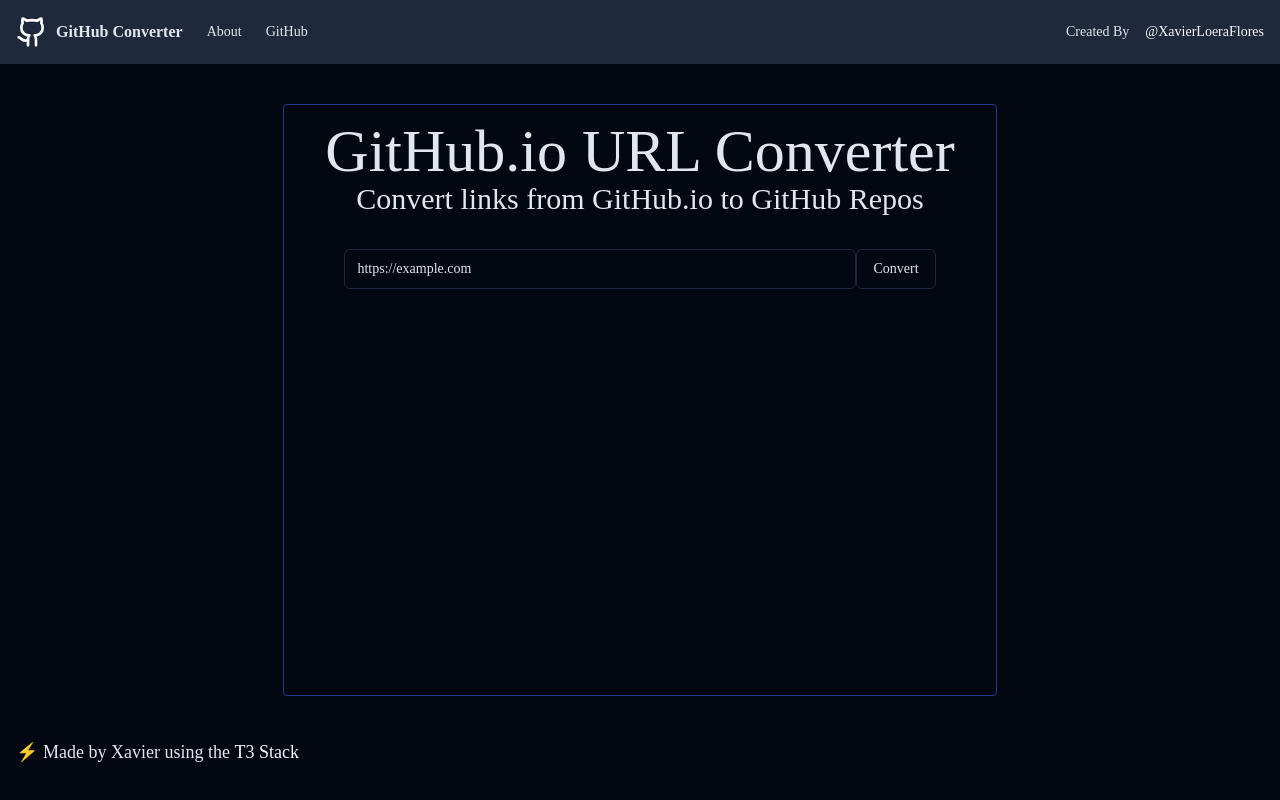
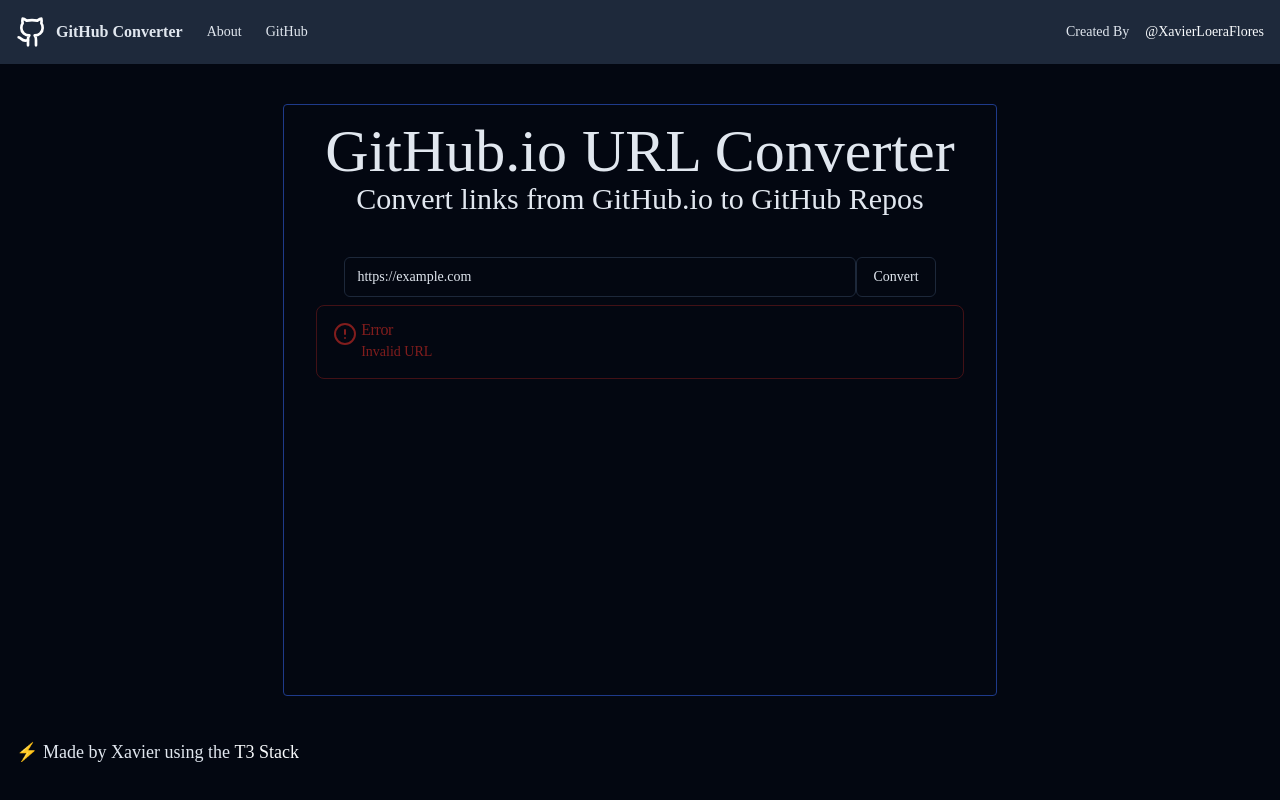
Before and after one commit to xavierloeraflores/github-url-converter, a Next.js app: page / in a window 1280 px wide. Both pictures are taken after typing "https://example.com" into the empty fields and a click on the button "Convert". Built offline with nearby package versions, Linux system fonts and the light colour scheme.

Commit message:
FEAT: Added Error Message to Homepage

```diff
--- a/src/pages/index.tsx
+++ b/src/pages/index.tsx
@@ -1,16 +1,35 @@
 import { type NextPage } from "next";
 import Head from "next/head";
+import { Alert, AlertTitle, AlertDescription } from "npm/components/ui/alert";
 import { Button } from "npm/components/ui/button";
 import { Input } from "npm/components/ui/input";
 import { useState } from "react";
+import { AlertCircle } from "lucide-react";
+
+const regex = /https:\/\/([a-zA-Z0-9-]+)\.github\.io\/([a-zA-Z0-9-]+)\/?/;
 
 const Home: NextPage = () => {
   const [input, setInput] = useState<string>("");
+  const [user, setUser] = useState<string>("");
+  const [repo, setRepo] = useState<string>("");
+  const [error, setError] = useState<string>("");
   function inputChange(e: React.ChangeEvent<HTMLInputElement>) {
     setInput(e.target.value);
   }
   function buttonOnClick() {
-    console.log(input);
+    const match = input.match(regex);
+    if (!match) {
+      setError("Invalid URL");
+      return;
+    }
+    const user = match[1] || "";
+    const repo = match[2] || "";
+    if (user === "" || repo === "") {
+      setError("Unexpected Error");
+      return;
+    }
+    setUser(user);
+    setRepo(repo);
   }
 
   return (
@@ -30,7 +49,7 @@
         <h3 className="mb-8 text-center text-2xl md:text-3xl">
           Convert links from GitHub.io to GitHub Repos
         </h3>
-        <div className="mx-4  flex w-full justify-center ">
+        <div className="mx-4 my-2 flex w-full justify-center ">
           <Input
             type="url"
             placeholder="https://example.github.io/example/"
@@ -41,6 +60,13 @@
             Convert
           </Button>
         </div>
+        {error === "" ? null : (
+          <Alert variant="destructive">
+            <AlertCircle className="h-6 w-6" />
+            <AlertTitle>Error</AlertTitle>
+            <AlertDescription>{error}</AlertDescription>
+          </Alert>
+        )}
       </main>
     </>
   );
```
